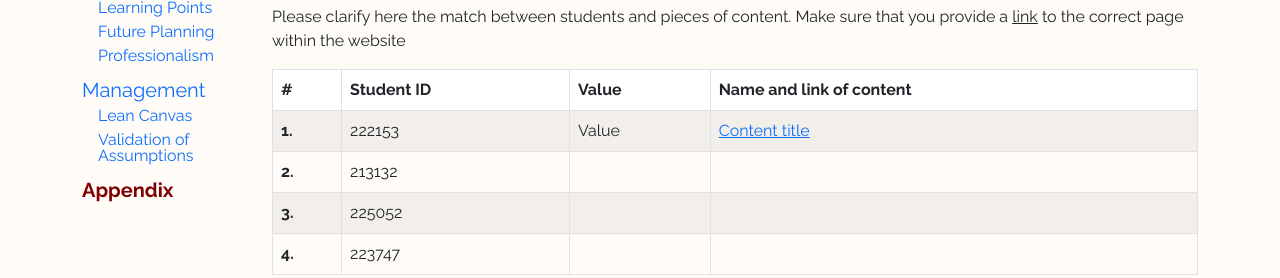
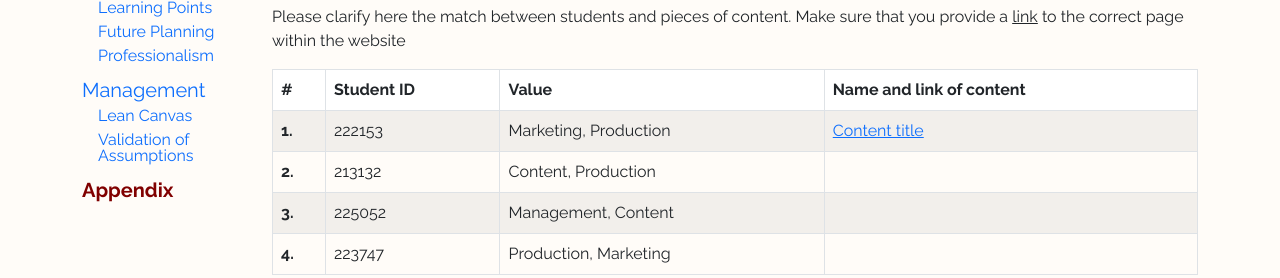
Before and after one commit to herway-github-io/HerWay, a plain HTML site: page corporate.html in a window 1280 px wide. Shown: the part 522-800 px from the top of the page. Drawn offline with nearby package versions, Linux system fonts and the light colour scheme; a web font is replaced by a local one.

Commit message:
Update corporate.html

```diff
--- a/corporate.html
+++ b/corporate.html
@@ -113,7 +113,7 @@
               <tr>
                 <th scope="row">1.</th>
                 <td>222153</td>
-                <td>Value</td>
+                <td>Marketing, Production</td>
                 <td>
                   <a href="index.html">Content title</a>
                 </td>
@@ -121,7 +121,7 @@
               <tr>
                 <th scope="row">2.</th>
                 <td>213132</td>
-                <td></td>
+                <td>Content, Production</td>
                 <td>
                   <a href="#"></a>
                 </td>
@@ -129,7 +129,7 @@
               <tr>
                 <th scope="row">3.</th>
                 <td>225052</td>
-                <td></td>
+                <td>Management, Content</td>
                 <td>
                   <a href="#"></a>
                 </td>
@@ -137,7 +137,7 @@
               <tr>
                 <th scope="row">4.</th>
                 <td>223747</td>
-                <td></td>
+                <td>Production, Marketing</td>
                 <td>
                   <a href="#"></a>
                 </td>
```
